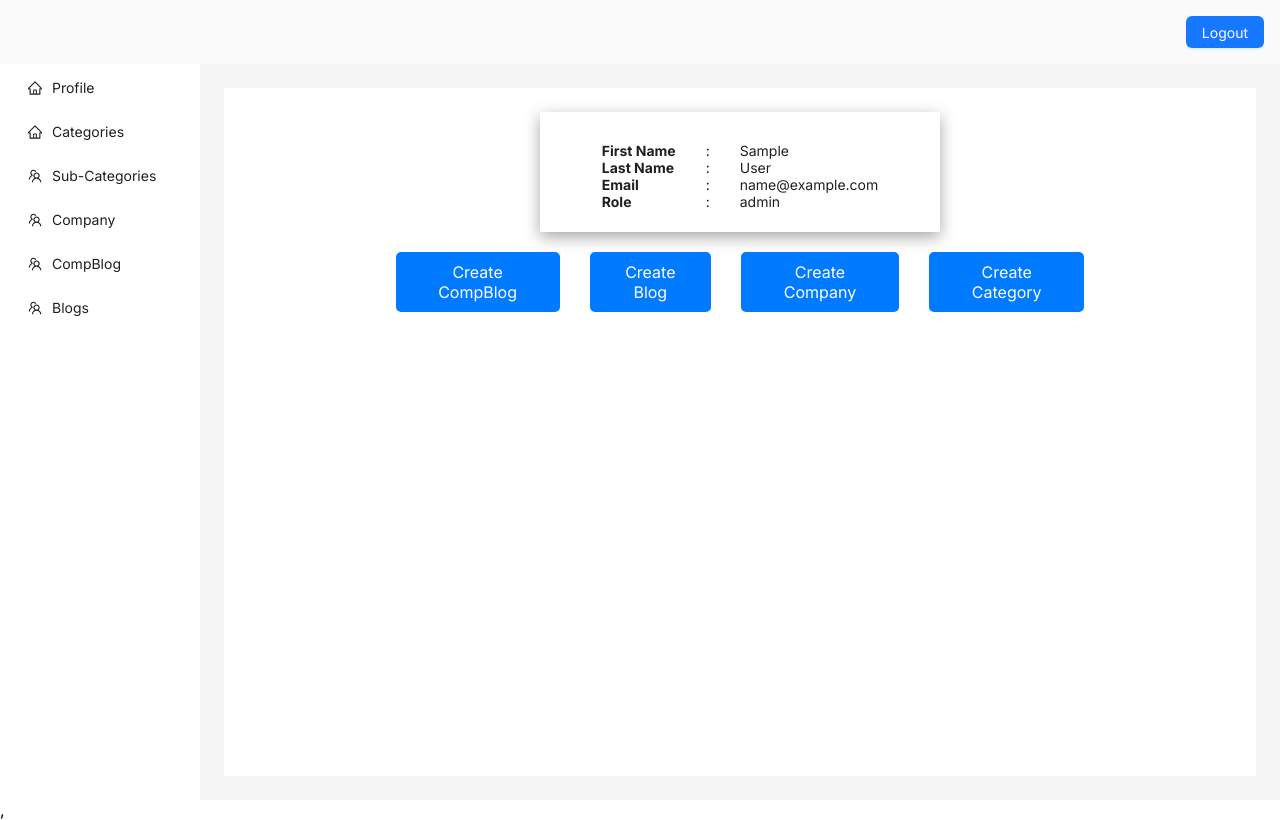
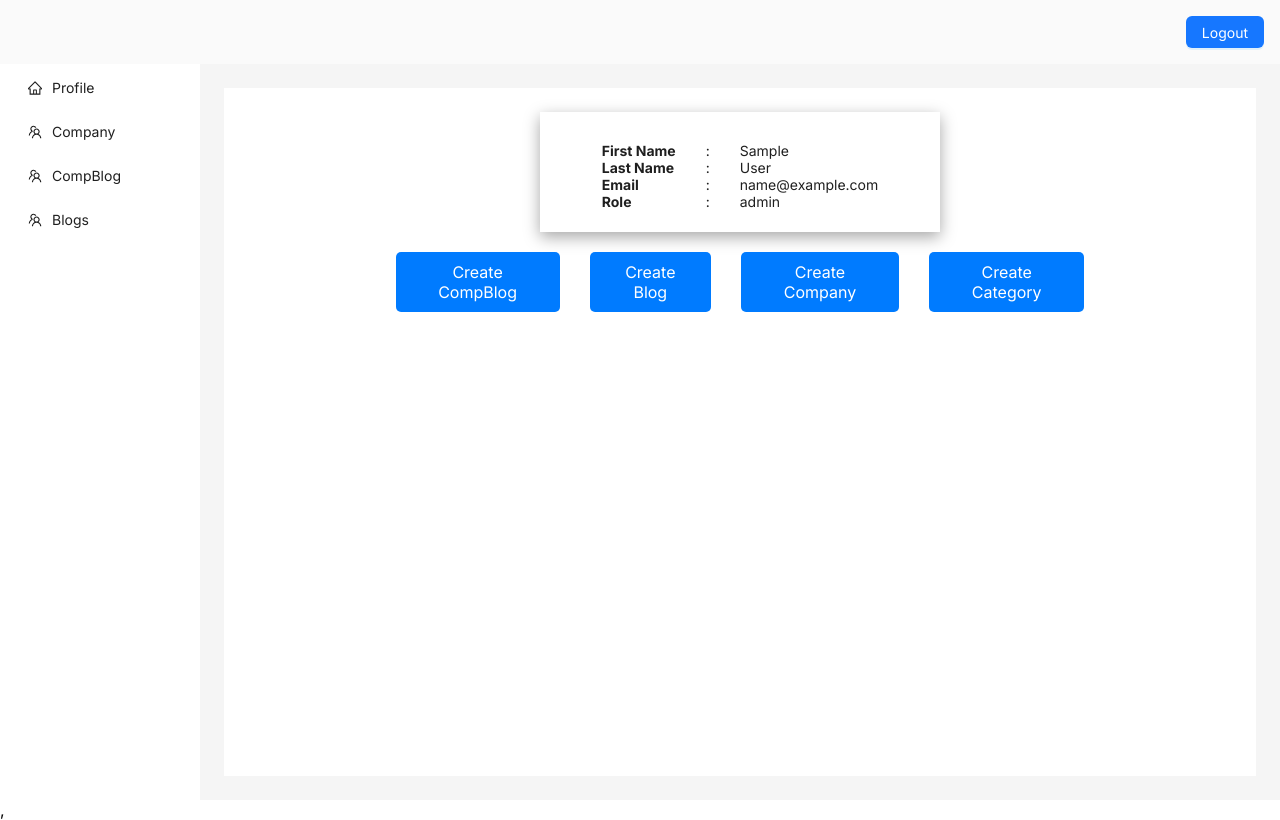
Before and after one commit to mukesh-mvm/TopsAdminPanel, a React (Vite) app: page /admin in a window 1280 px wide. Built offline with nearby package versions, Linux system fonts and the light colour scheme; sample sign-in values are in the browser's storage.

Commit message:
backend server chnages

```diff
--- a/src/AdminPanel/AdminPanel.jsx
+++ b/src/AdminPanel/AdminPanel.jsx
@@ -93,8 +93,6 @@ const AdminPanel = () => {
     // { key: "home", icon: <TeamOutlined />, label: "Home" },
     // { key: "users", icon: < UserOutlined/>, label: "Users" },
     { key: "profile", icon: <HomeOutlined />, label: "Profile" },
-    { key: "categories", icon: <HomeOutlined />, label: "Categories" },
-    { key: "sub-categories", icon: <TeamOutlined  />, label: "Sub-Categories" },
     { key: "company", icon: <TeamOutlined  />, label: "Company" },
     { key: "compBlog", icon: <TeamOutlined  />, label: "CompBlog" },
     { key: "blogs", icon: <TeamOutlined  />, label: "Blogs" },
--- a/src/Login.jsx
+++ b/src/Login.jsx
@@ -44,6 +44,7 @@ const Login = () => {
             }
         } catch (error) {
             message.error('Invalid email or password');
+            console.log(error)
         }
         setLoading(false);
     };
--- a/src/helper/Helper.jsx
+++ b/src/helper/Helper.jsx
@@ -1,4 +1,5 @@
 // const baseurl = "http://localhost:5000";
-const baseurl="https://topsbackend.onrender.com"
+// const baseurl="https://topsbackend.onrender.com"
+const baseurl="https://topsbackend-1.onrender.com"
 
 export { baseurl };
```
